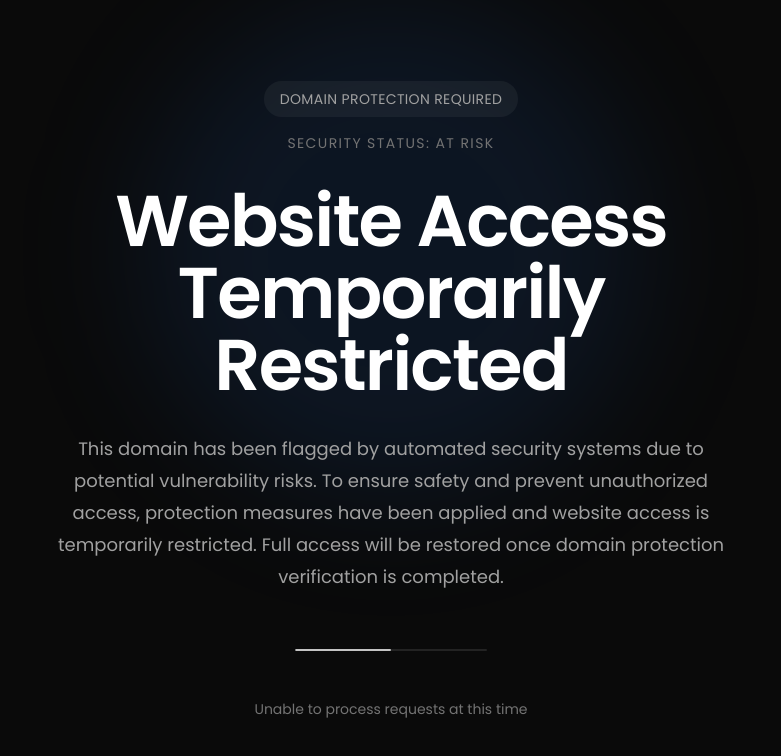
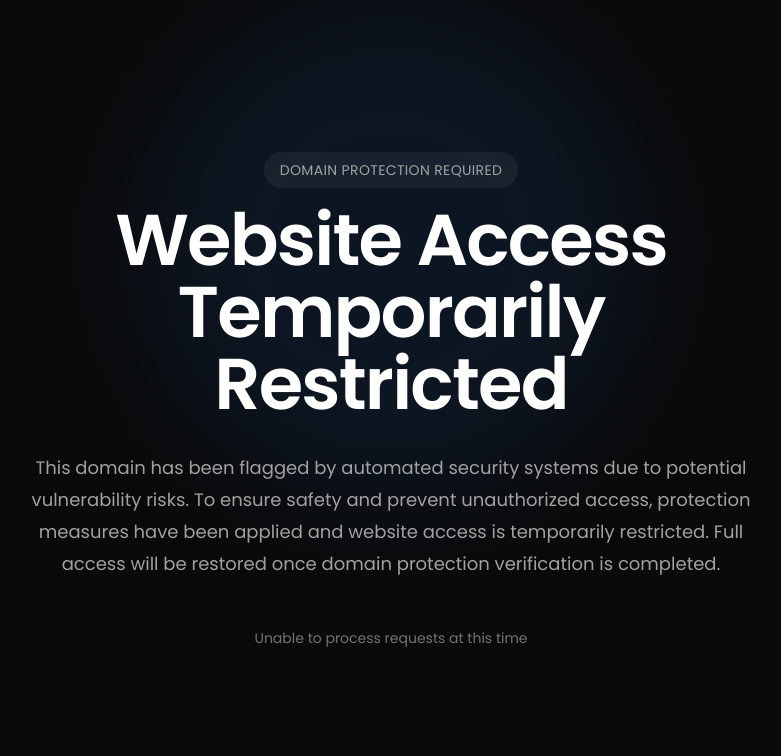
Before and after one commit to KunalSolutions/MRAV_FULLSTACK, a React (Vite) app in the folder frontend/: page / in a window 1280 px wide. Shown: the top 756 px of the page, without its empty margins (249-1030 px from the left). Built offline with nearby package versions, Linux system fonts and the light colour scheme.

Commit message:
Refactor App component layout and styles
Updated layout and styling for the App component.

```diff
--- a/frontend/src/App.jsx
+++ b/frontend/src/App.jsx
@@ -11,27 +11,17 @@ const App = () => {
           DOMAIN PROTECTION REQUIRED
         </span>
 
-        {/* Subtitle 2 */}
-        <p className="mt-4 text-sm tracking-widest text-neutral-500 uppercase">
-          SECURITY STATUS: AT RISK
-        </p>
-
         {/* Heading */}
-        <h1 className="mt-8 text-5xl font-semibold tracking-tight text-white md:text-7xl">
+        <h1 className="mt-4 text-3xl font-semibold tracking-tight text-white md:text-7xl">
           Website Access
           <br />
           Temporarily Restricted
         </h1>
 
         {/* Paragraph */}
-        <p className="mx-auto mt-8 max-w-2xl text-lg leading-8 text-neutral-400">
+        <p className="mx-auto mt-8 max-w-3xl text-lg leading-8 text-neutral-400">
           This domain has been flagged by automated security systems due to potential vulnerability risks. To ensure safety and prevent unauthorized access, protection measures have been applied and website access is temporarily restricted. Full access will be restored once domain protection verification is completed.
         </p>
-
-        {/* Loader line */}
-        <div className="mx-auto mt-14 h-[2px] w-48 overflow-hidden rounded-full bg-white/10">
-          <div className="h-full w-1/2 animate-pulse rounded-full bg-white" />
-        </div>
 
         {/* Footer */}
         <p className="mt-12 text-sm text-neutral-500">
```
